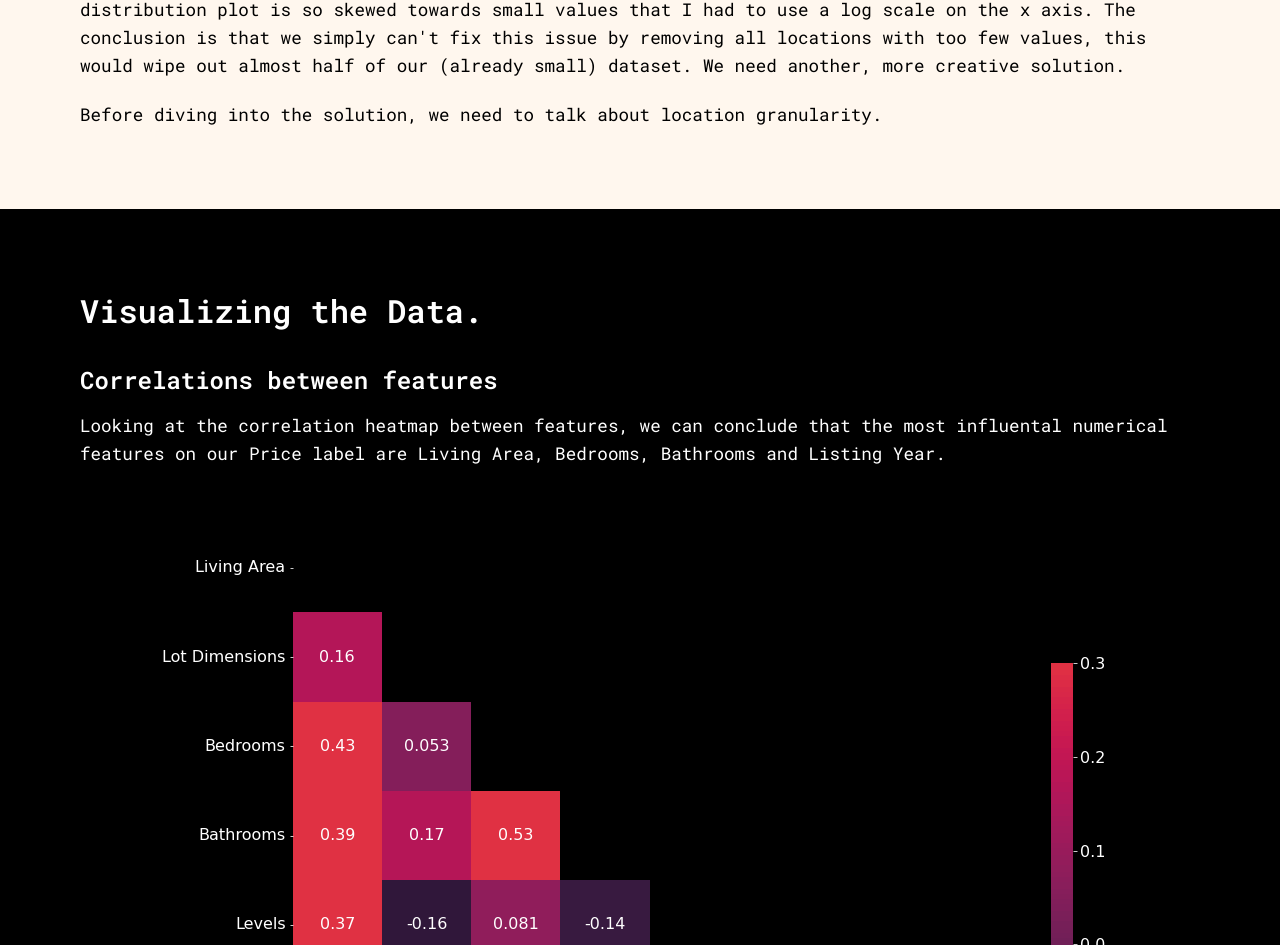
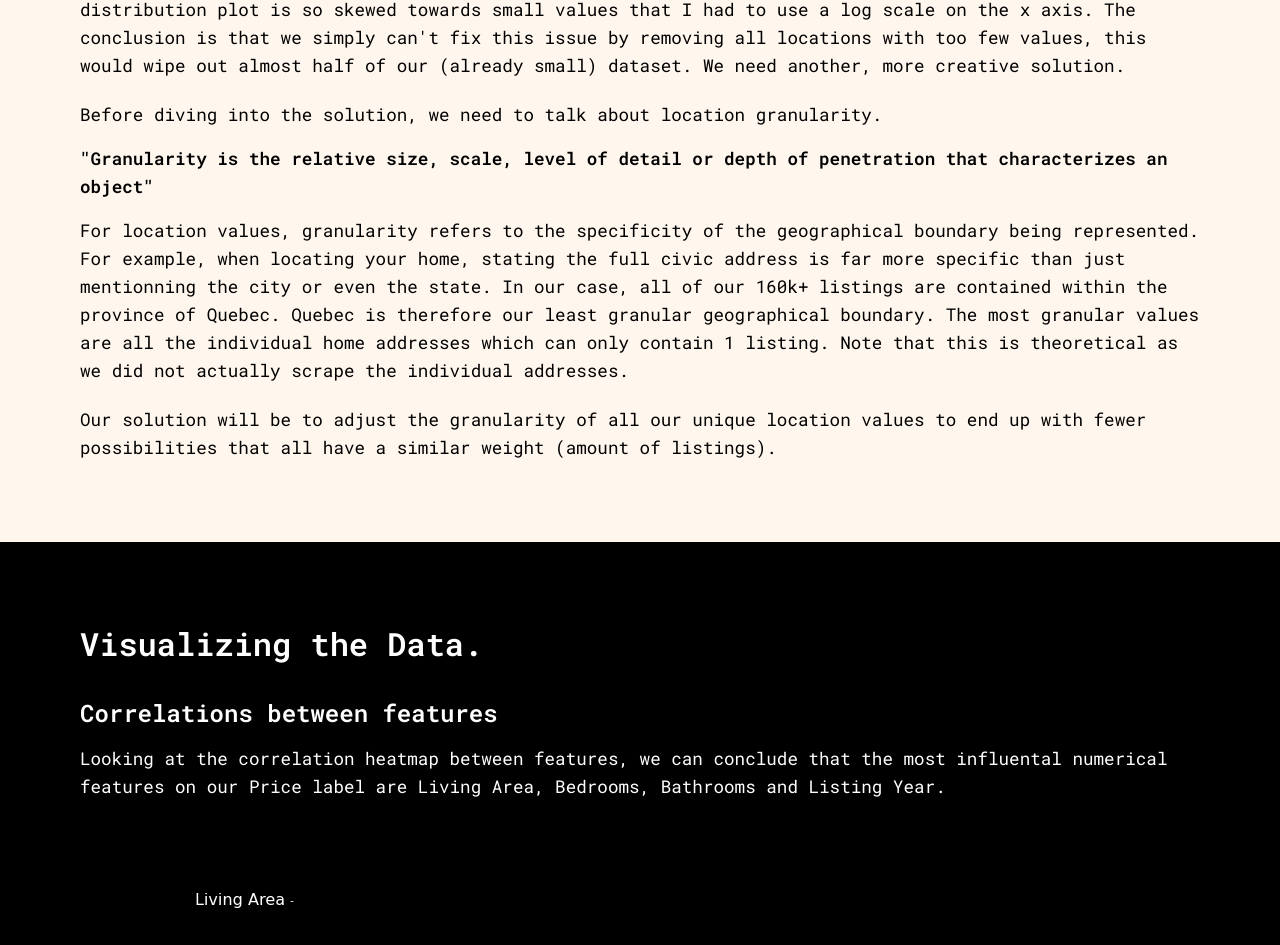
Before and after one commit to simkass/quebec-real-estate-app, a React (Create React App) app: page / in a window 1280 px wide. Shown: the part 9294-10239 px from the top of the page. Built offline with nearby package versions, Linux system fonts and the light colour scheme.

Commit message:
granular romarr

```diff
--- a/src/index.scss
+++ b/src/index.scss
@@ -6,7 +6,8 @@ body {
 }
 
 code {
-  font-family: source-code-pro, Menlo, Monaco, Consolas, "Courier New", monospace;
+  font-family: source-code-pro, Menlo, Monaco, Consolas, "Courier New",
+    monospace;
 }
 
 * {
@@ -21,6 +22,11 @@ h1 {
 h2 {
   margin-top: 2rem;
   margin-bottom: 1rem;
+}
+
+h4 {
+  margin-top: 1.5rem;
+  margin-bottom: 0.75rem;
 }
 
 a {
--- a/src/pages/preprocessing/preprocessing.component.jsx
+++ b/src/pages/preprocessing/preprocessing.component.jsx
@@ -155,6 +155,31 @@ const Preprocessing = () => {
           Before diving into the solution, we need to talk about location
           granularity.
         </p>
+        <div className="quote">
+          <p>
+            <a href="https://www.chemeurope.com/en/encyclopedia/Granularity.html">
+              "Granularity is the relative size, scale, level of detail or depth
+              of penetration that characterizes an object"
+            </a>
+          </p>
+        </div>
+        <p>
+          For location values, granularity refers to the specificity of the
+          geographical boundary being represented. For example, when locating
+          your home, stating the full civic address is far more specific than
+          just mentionning the city or even the state. In our case, all of our
+          160k+ listings are contained within the province of Quebec. Quebec is
+          therefore our least granular geographical boundary. The most granular
+          values are all the individual home addresses which can only contain 1
+          listing. Note that this is theoretical as we did not actually scrape
+          the individual addresses.
+        </p>
+        <br />
+        <p>
+          Our solution will be to adjust the granularity of all our unique
+          location values to end up with fewer possibilities that all have a
+          similar weight (amount of listings).
+        </p>
       </div>
     </div>
   );
--- a/src/pages/preprocessing/preprocessing.styles.scss
+++ b/src/pages/preprocessing/preprocessing.styles.scss
@@ -23,11 +23,22 @@
   display: flex;
 }
 
+.quote {
+  margin: 1rem;
+  margin-right: 8em;
+  margin-left: 8rem;
+}
+
 @media screen and (max-width: 1325px) {
   .preprocessing {
     width: 100%;
     padding-right: 5rem;
     padding-left: 5rem;
+  }
+
+  .quote {
+    margin-right: 0;
+    margin-left: 0;
   }
 }
 
```
